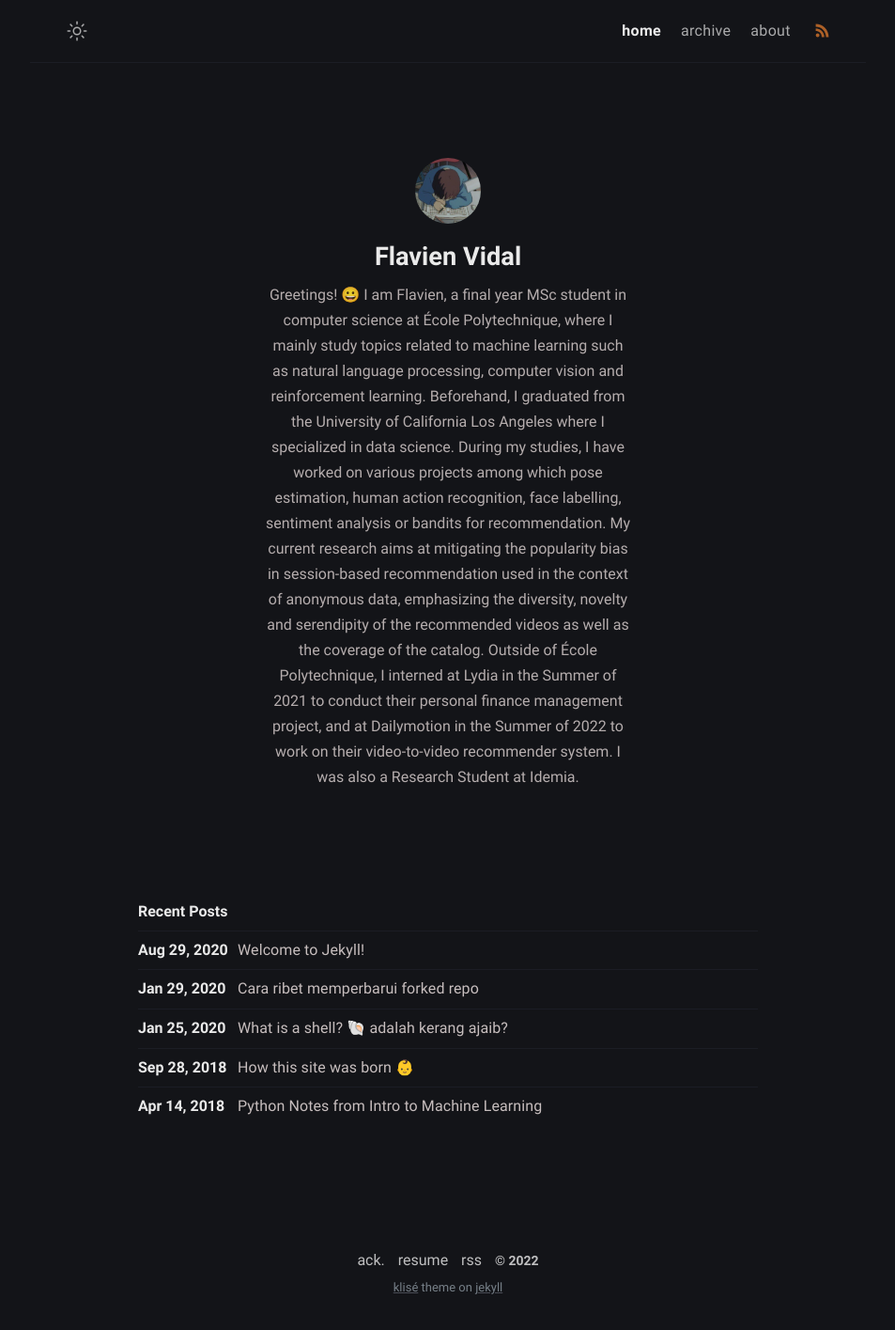
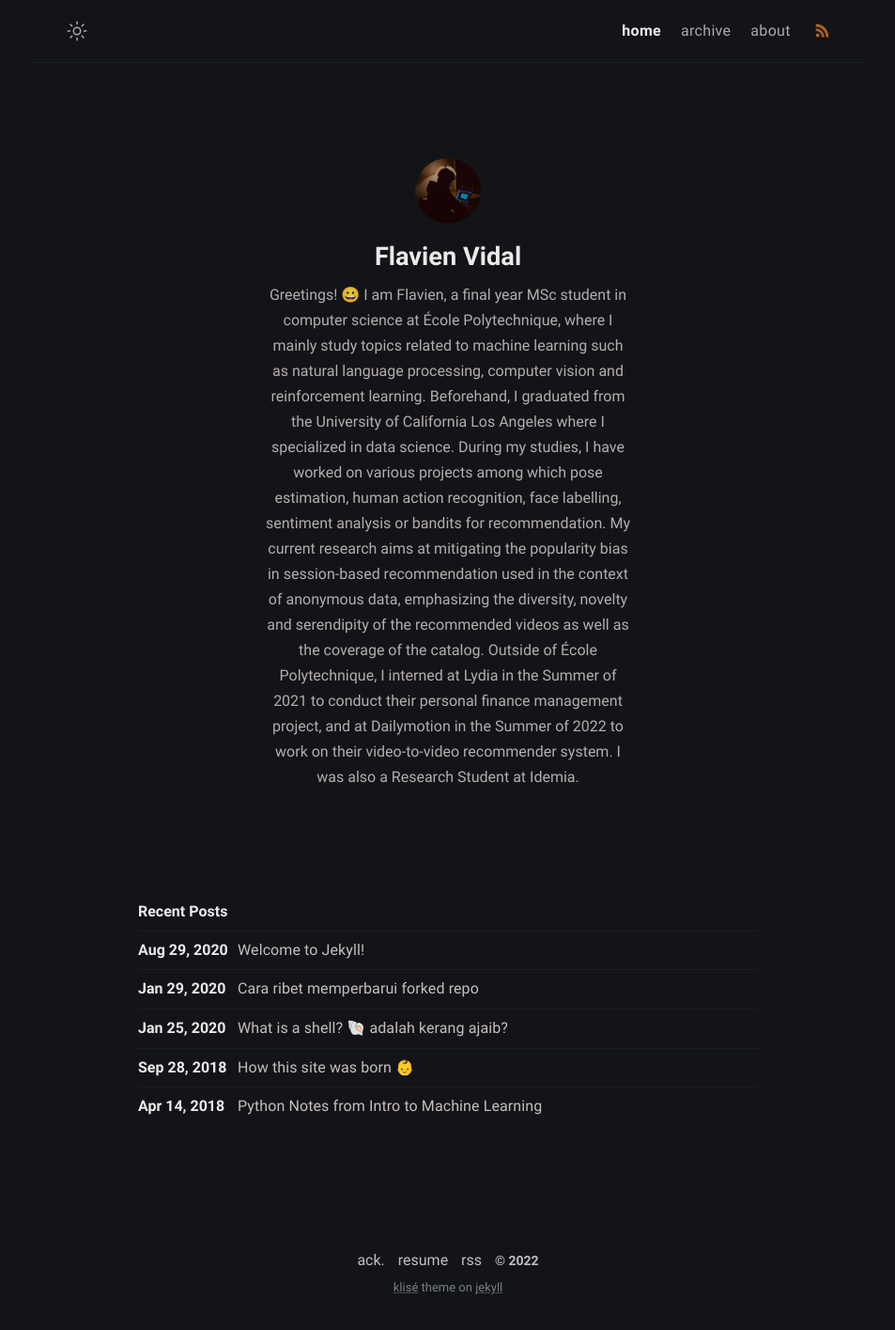
Before and after one commit to FlavienVidal/flavienvidal.github.io, a Jekyll site: the page built from index.md, in a window 1280 px wide. Shown: the whole page at 94% size, without its empty margins (163-1116 px from the left). Built offline with Jekyll 4.4.1, drawn with Linux system fonts in a browser that asks for light colours.

Commit message:
wip: modifying avatar

```diff
--- a/_config.yml
+++ b/_config.yml
@@ -25,7 +25,7 @@
   twitter: twitter_username # twitter username
   facebook: facebook_username # facebook username
   email: your-email@email.com # email adress
-  avatar: /assets/img/avatar.jpg # change with your own avatar
+  avatar: /assets/img/avatar_flavien.jpg # change with your own avatar
 
 # URL settings
 url: "https://klise.now.sh" #
```
Also changed, not shown: assets/img/avatar_flavien.jpg (added).
